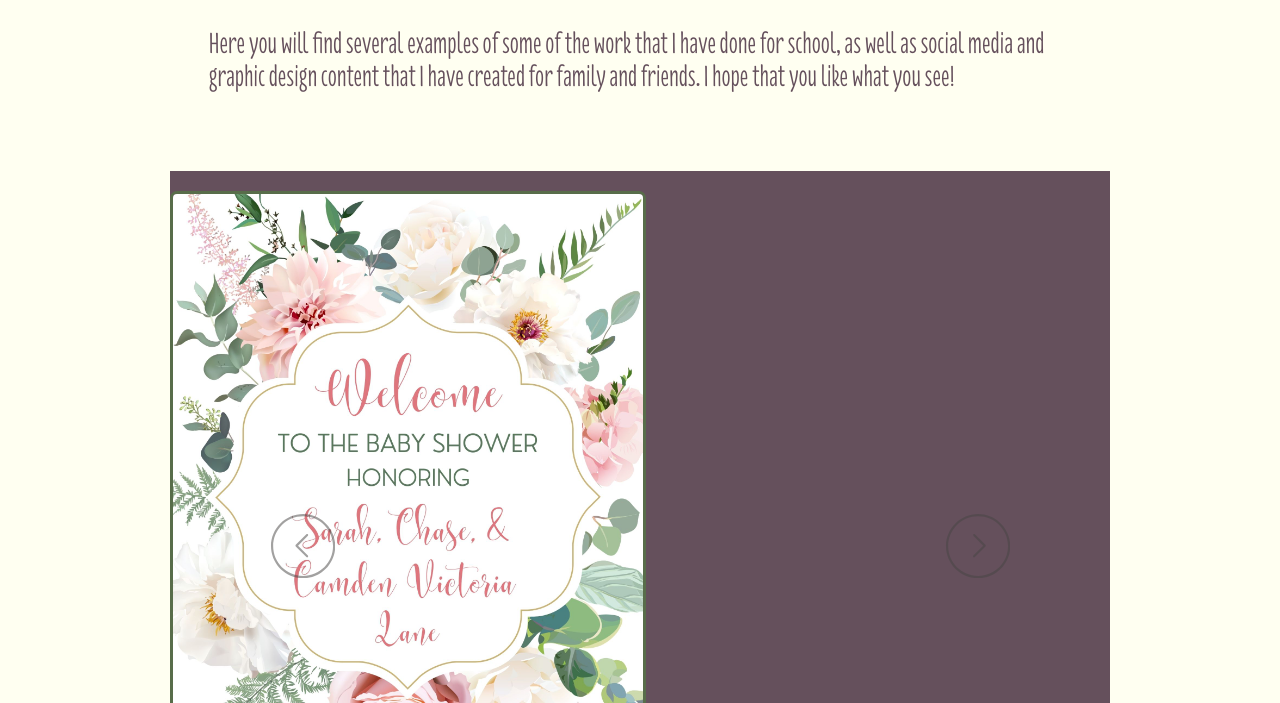
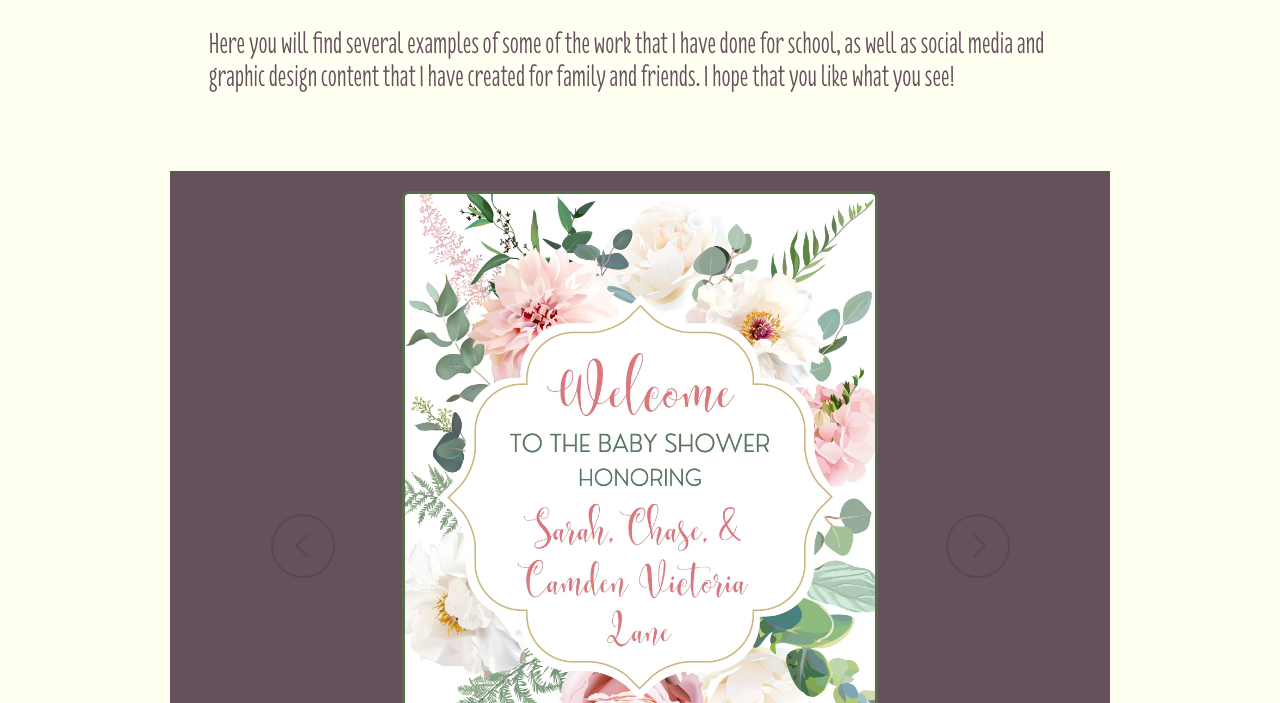
Before and after one commit to abbyzaleski/p2_zaleski_abigail, a plain HTML site: page portfolio.html in a window 1280 px wide. Shown: the part 249-952 px from the top of the page. Drawn offline with nearby package versions, Linux system fonts and the light colour scheme.

Commit message:
fixed image slider issues

```diff
--- a/styles.css
+++ b/styles.css
@@ -129,6 +129,12 @@ h1 {
 
 .slide:first-child {
   display: block;
+}
+
+.slide figure {
+	width: 100%;
+	display: flex;
+	justify-content: center;
 }
 
 .slide:nth-of-type(1) {
```
Also changed, not shown: Links List/p1andp2linkslist.png (added), 1 other file.
